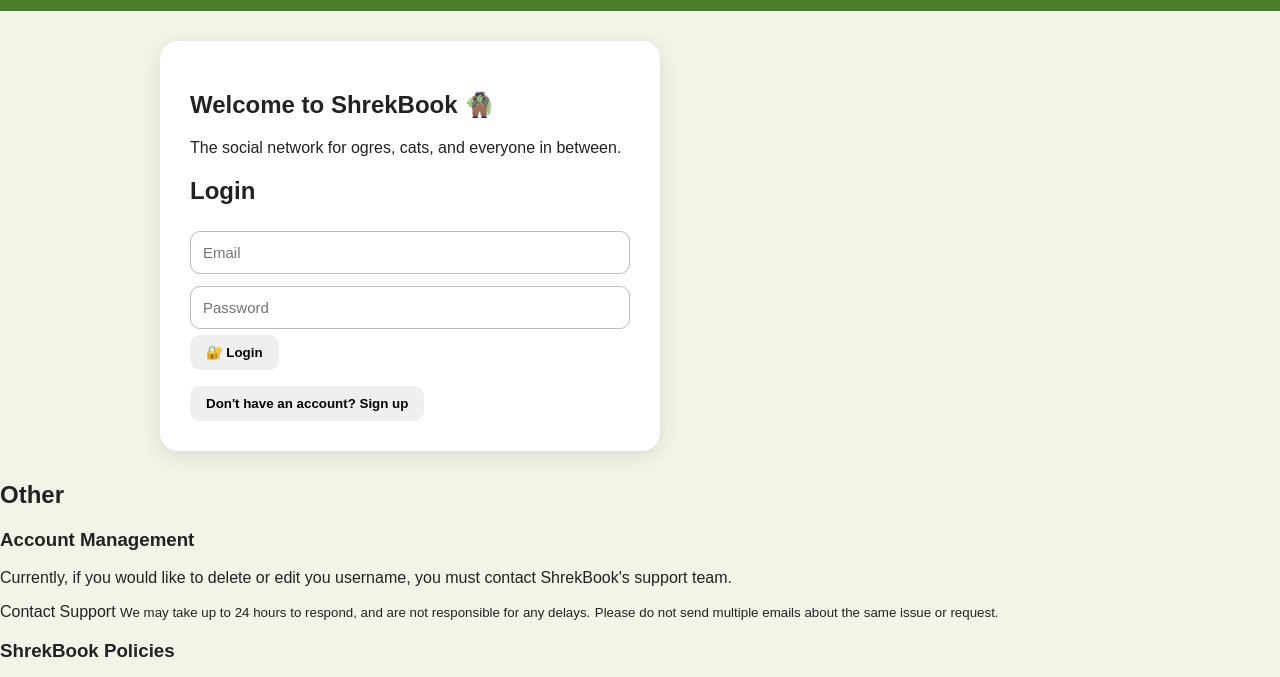
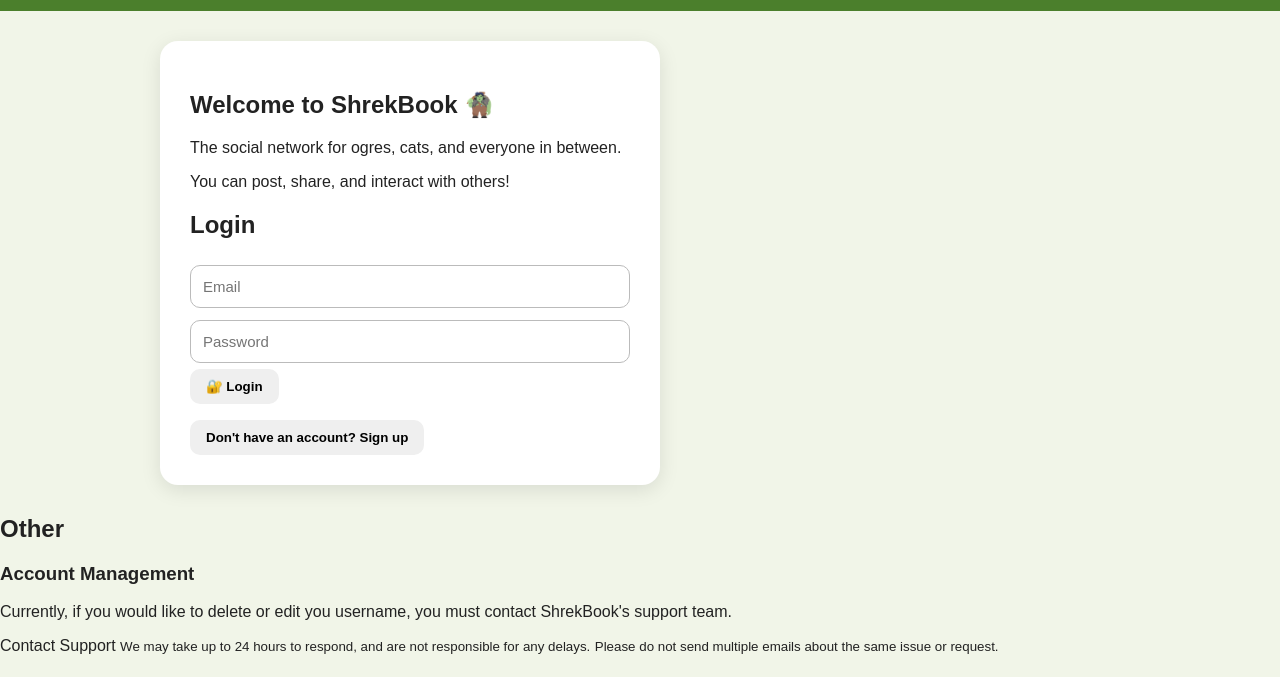
Before and after one commit to jw20152025-blip/ShrekBookRelease, a website: page public/index.html in a window 1280 px wide. Shown: the part 43-720 px from the top of the page. Drawn offline with Linux system fonts and the light colour scheme; no server answers.

Commit message:
Update index.html

```diff
--- a/public/index.html
+++ b/public/index.html
@@ -97,7 +97,7 @@
             The social network for ogres,
             cats, and everyone in between.
         </p>
-
+        <p>You can post, share, and interact with others!</p>
 
         <!-- LOGIN -->
 
```
